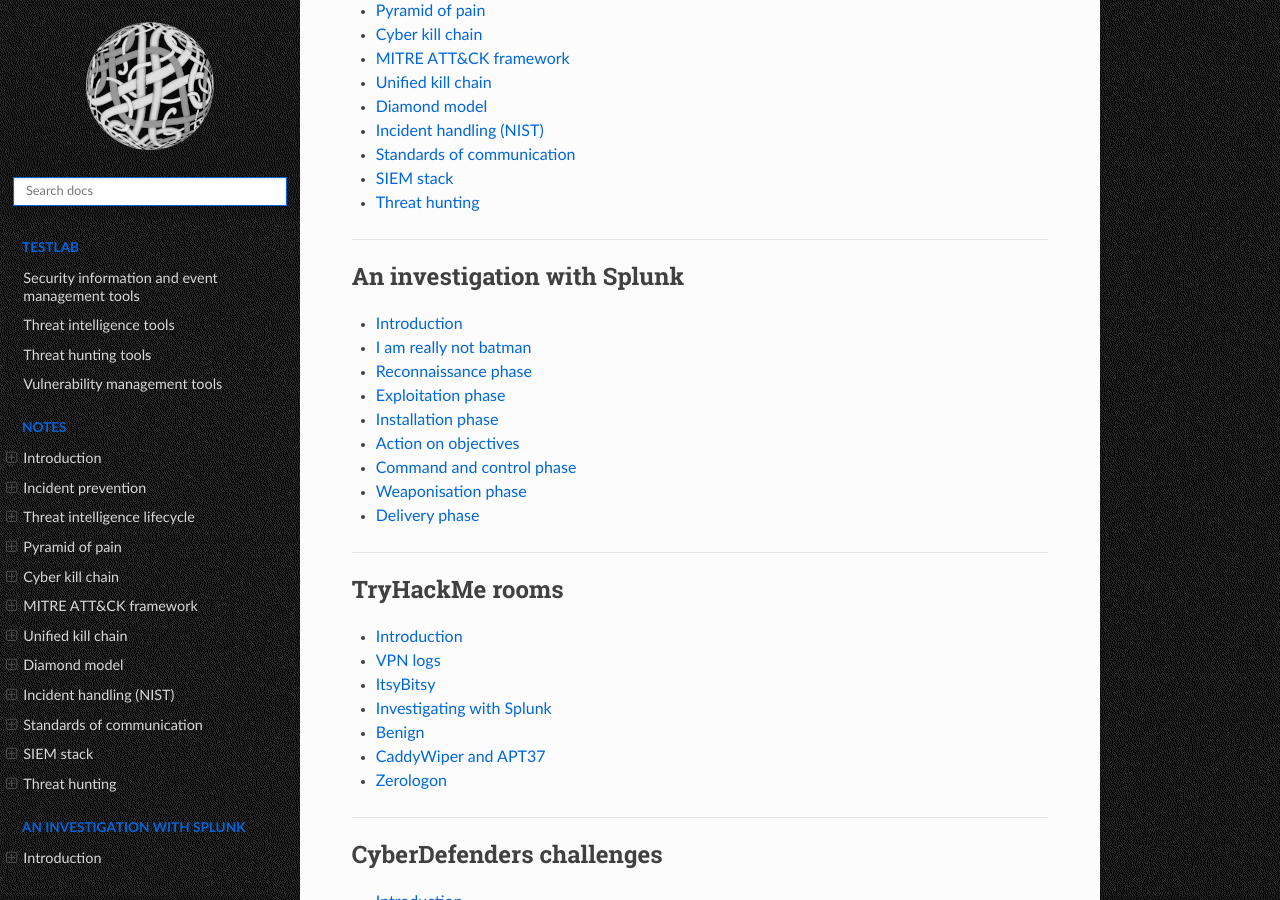
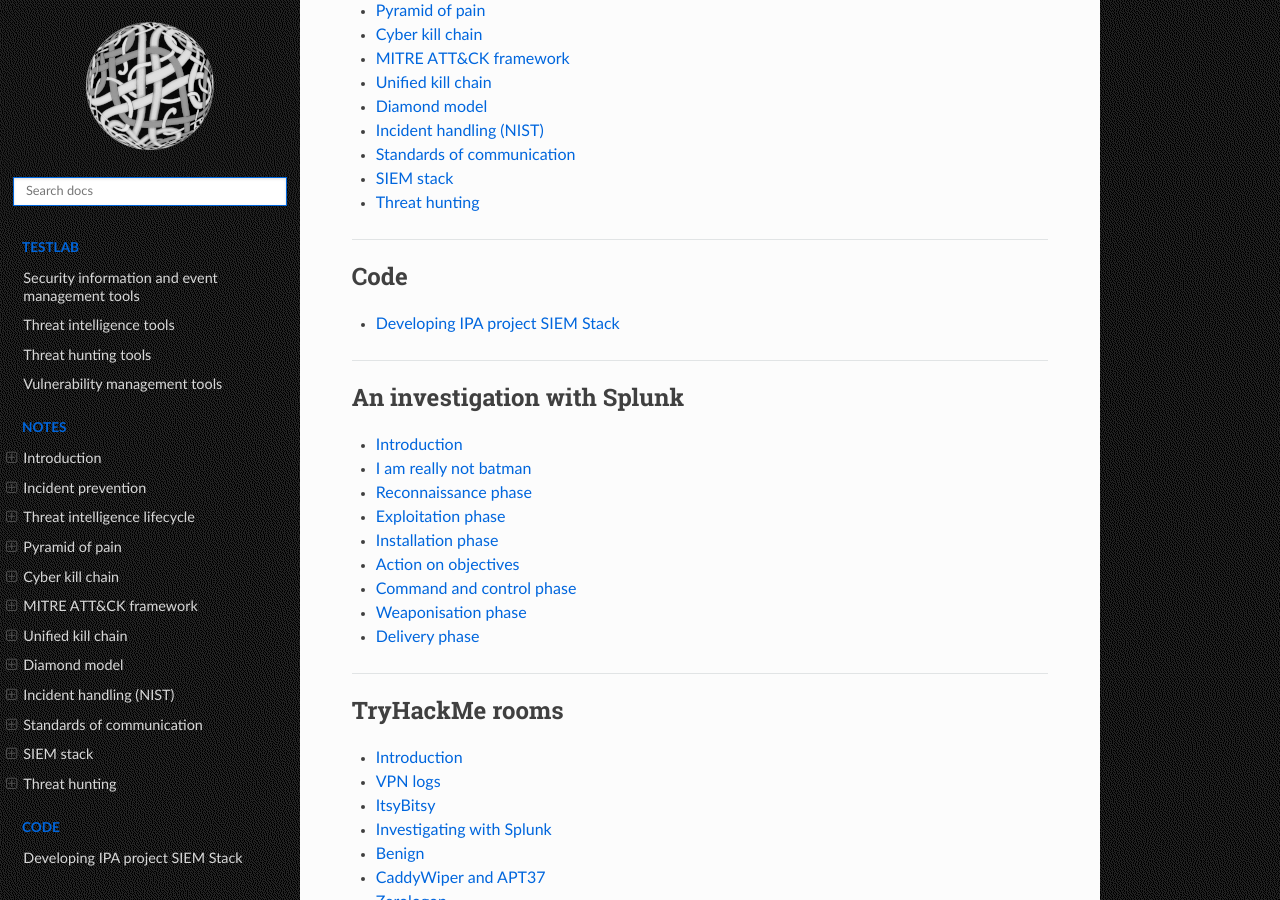
Before and after one commit to tymyrddin/blue-siem, a Sphinx documentation site: the page built from source/index.rst, in a window 1280 px wide and 900 px high, scrolled down 866 px. Built offline with Sphinx 7.4.7 and the Read the Docs theme 2.0.0, drawn with Linux system fonts in a browser that asks for light colours.

```diff
--- a/source/index.rst
+++ b/source/index.rst
@@ -39,6 +39,16 @@
    docs/notes/standards.md
    docs/notes/siem.md
    docs/notes/hunting.md
+
+----
+
+.. toctree::
+   :glob:
+   :maxdepth: 1
+   :includehidden:
+   :caption: Code
+
+   Developing IPA project SIEM Stack <https://github.com/tymyrddin/ipa-siem-stack>
 
 ----
 
```
